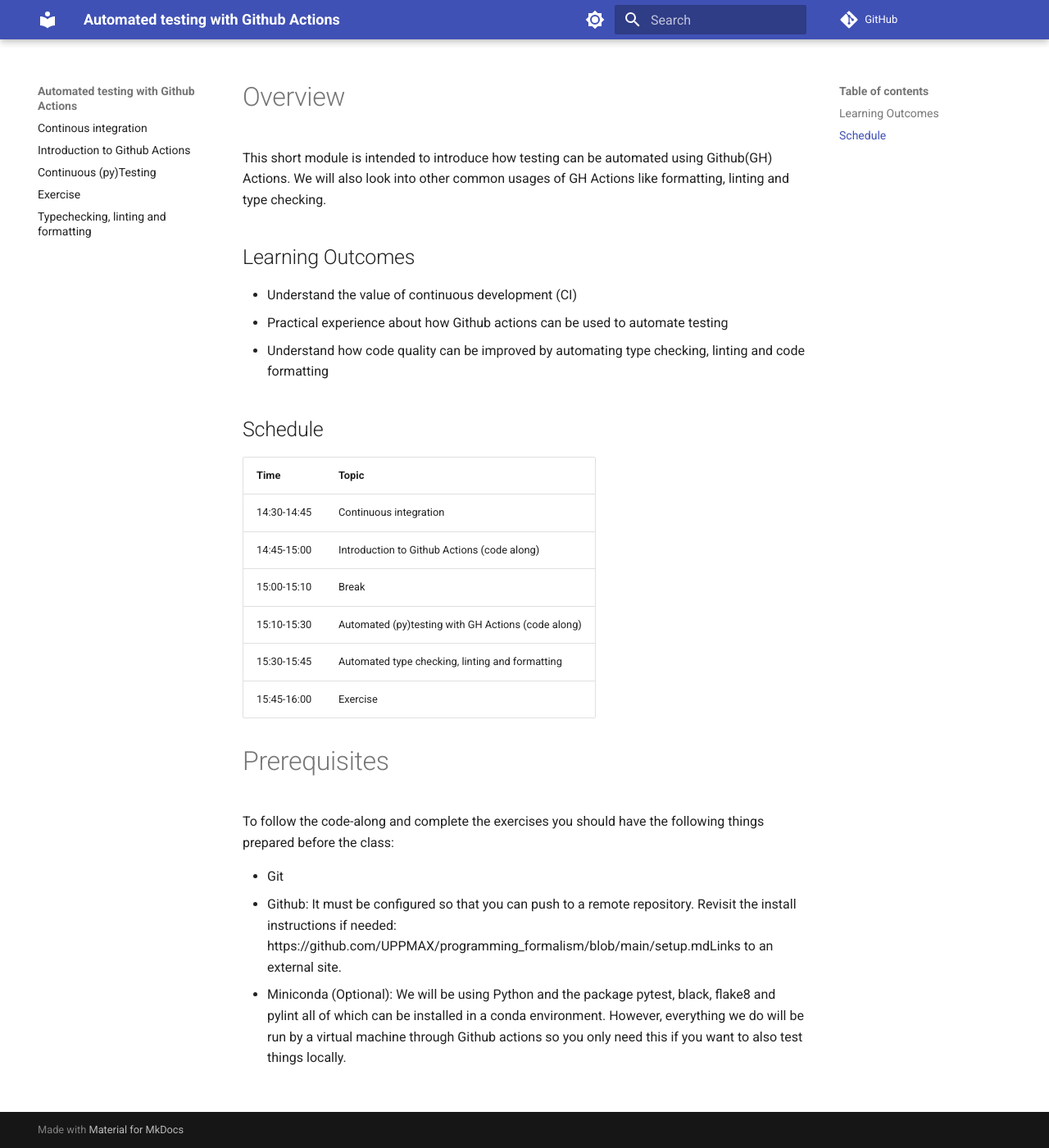
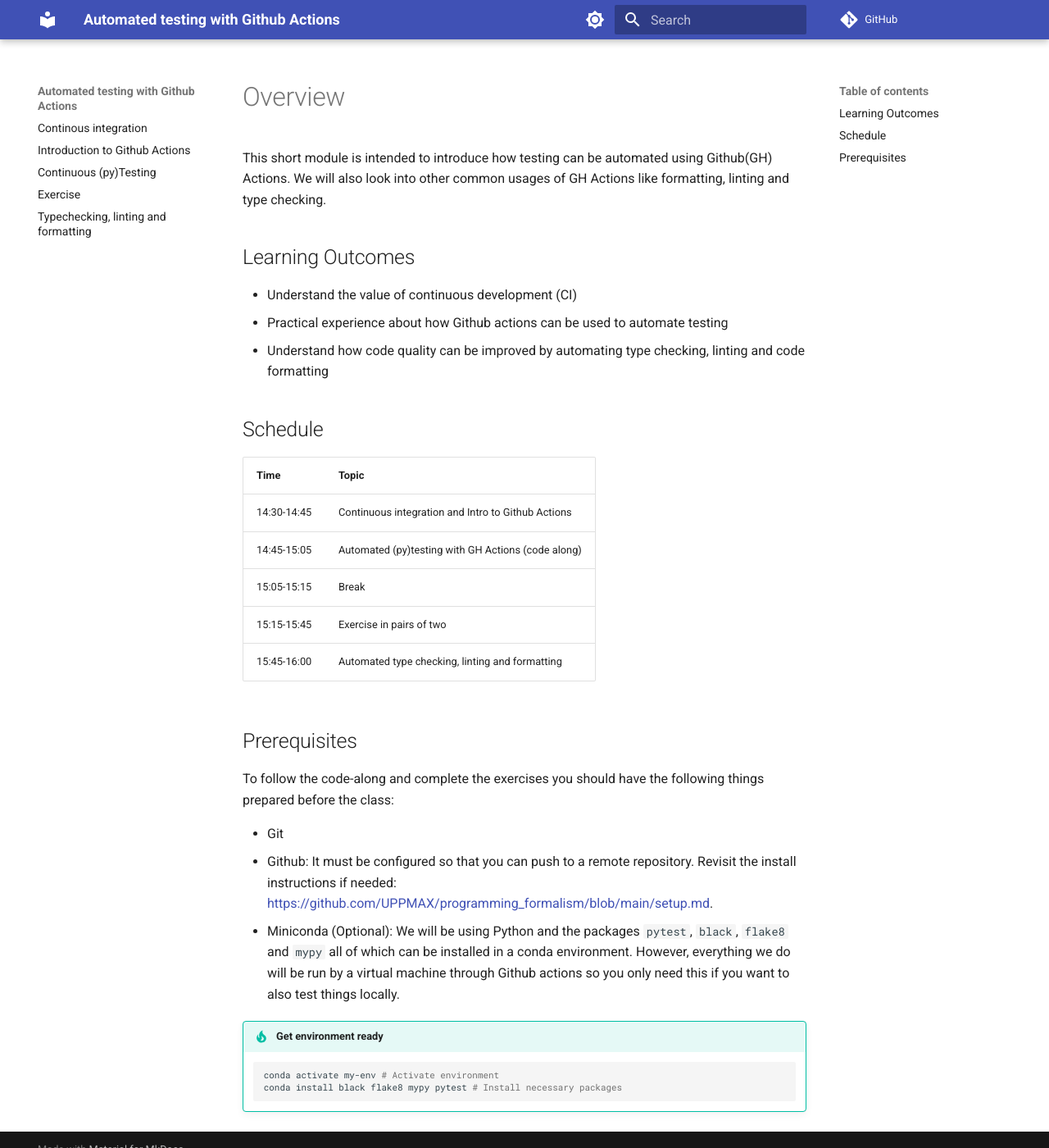
Before and after one commit to UPPMAX/programming_formalism-automated_testing, an MkDocs documentation site: the page built from docs/index.md, in a window 1280 px wide and 1400 px high. Shown: the whole window at 82% size. Built offline with MkDocs 1.6.1 and Material for MkDocs 9.7.7, drawn with Linux system fonts in a browser that asks for light colours; comment, search, counter and statistics services are not loaded.

Commit message:
update schedule

````diff
--- a/docs/index.md
+++ b/docs/index.md
@@ -16,14 +16,13 @@
 
 | Time  | Topic   |
 |-------------- | -------------- |
-| 14:30-14:45    | Continuous integration |
-| 14:45-15:00    | Introduction to Github Actions (code along) |
-| 15:00-15:10    | Break |
-| 15:10-15:30    | Automated (py)testing with GH Actions (code along)  |
-| 15:30-15:45    | Automated type checking, linting and formatting |
-| 15:45-16:00    | Exercise |
+| 14:30-14:45    | Continuous integration and Intro to Github Actions |
+| 14:45-15:05    | Automated (py)testing with GH Actions (code along)  |
+| 15:05-15:15    | Break |
+| 15:15-15:45    | Exercise in pairs of two |
+| 15:45-16:00    | Automated type checking, linting and formatting |
 
-# Prerequisites
+## Prerequisites
 
 To follow the code-along and complete the exercises you should have the
 following things prepared before the class:
@@ -32,9 +31,15 @@
 * Git
 * Github: It must be configured so that you can push to a remote repository.
   Revisit the install instructions if needed:
-  https://github.com/UPPMAX/programming_formalism/blob/main/setup.mdLinks to an
-  external site.
-* Miniconda (Optional): We will be using Python and the package pytest, black,
-  flake8 and pylint all of which can be installed in a conda environment.
-  However, everything we do will be run by a virtual machine through Github
-  actions so you only need this if you want to also test things locally.
+  <https://github.com/UPPMAX/programming_formalism/blob/main/setup.md>.
+* Miniconda (Optional): We will be using Python and the packages `pytest`,
+  `black`, `flake8` and `mypy` all of which can be installed in a conda
+  environment. However, everything we do will be run by a virtual machine
+  through Github actions so you only need this if you want to also test things
+  locally.
+
+!!! tip "Get environment ready"
+    ``` bash
+    conda activate my-env # Activate environment
+    conda install black flake8 mypy pytest # Install necessary packages
+    ```
````
